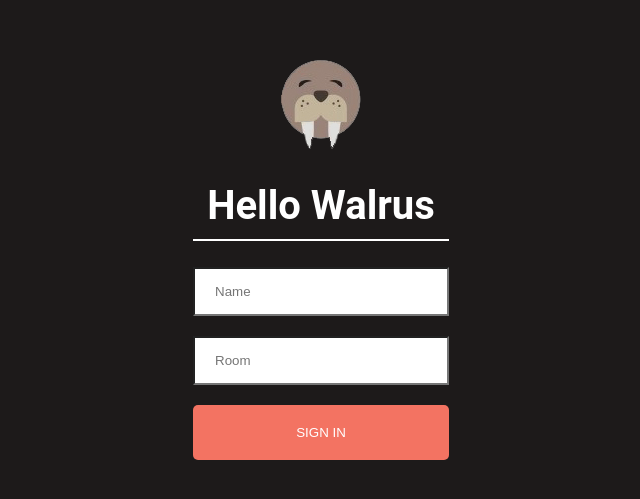
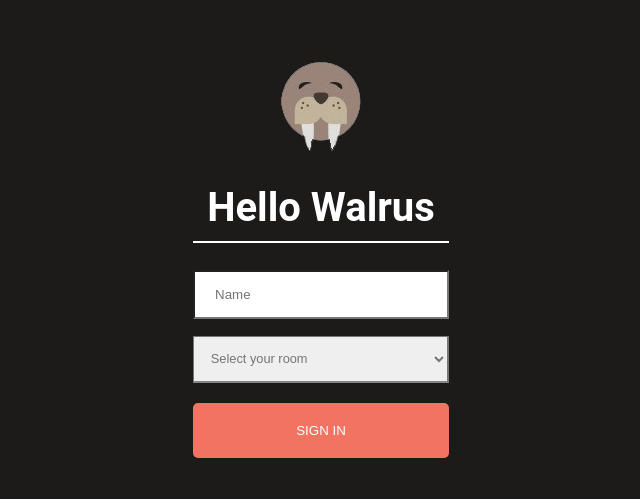
Before and after one commit to douglasdboliveira/walrus-chat-app, a React (Create React App) app in the folder client/: page / in a window 1280 px wide. Shown: the part 141-640 px from the top of the page, without its empty margins (319-959 px from the left). Built offline with nearby package versions, Linux system fonts and the light colour scheme.

Commit message:
start creating rooms

```diff
--- a/client/package.json
+++ b/client/package.json
@@ -8,6 +8,7 @@
     "@testing-library/user-event": "^12.7.1",
     "emoji-picker-react": "^3.4.2",
     "react": "^17.0.1",
+    "react-css-dropdown": "^1.1.2",
     "react-dom": "^17.0.1",
     "react-emoji": "^0.5.0",
     "react-router-dom": "^5.2.0",
--- a/client/src/components/Join/Join.css
+++ b/client/src/components/Join/Join.css
@@ -69,3 +69,14 @@ html, body {
   button:focus {
     outline: 0;
   }
+
+  .dropdown {
+    border-right: 2px solid rgb(118, 118, 118);
+    border-bottom: 2px solid rgb(133, 133, 133);
+    padding: 5%;
+    width: 100%;
+    height: 47px;
+    font-size: 0.8em;
+    color: #757575;
+    margin-block-start: 1.34em;
+}
--- a/client/src/components/Join/Join.js
+++ b/client/src/components/Join/Join.js
@@ -1,4 +1,4 @@
-import React, { useState } from 'react';
+import React, { useState, useRef } from 'react';
 import { Link } from 'react-router-dom';
 
 import './Join.css';
@@ -6,6 +6,7 @@ import './Join.css';
 const Join = () => {
     const [name, setName] = useState('');
     const [room, setRoom] = useState('');
+    const dropdownRef = useRef('');
 
     return (
         <div className="joinOuterContainer">
@@ -13,8 +14,17 @@ const Join = () => {
             <img src="Logo.png" alt="" width="81" height="93" />
                 <h1 className="heading">Hello Walrus</h1>
                 <div><input placeholder="Name" className="joinInput" type="text" onChange={(event) => setName(event.target.value)}/></div>
-                <div><input placeholder="Room" className="joinInput mt-20" type="text" onChange={(event) => setRoom(event.target.value)}/></div>
-                <Link onClick={event => (!name || !room) ? event.preventDefault() : null} to={`/chat?name=${name}&room=${room}`}>
+                {/*<div><input placeholder="Room" className="joinInput mt-20" type="text" onChange={(event) => setRoom(event.target.value)}/></div>*/}
+                <div>
+                    <select className="dropdown" ref={dropdownRef} onClick={(event) => setRoom(event.target.value)}>
+                        <option>Select your room</option>
+                        <option>feijoada</option>
+                        <option>tapioca</option>
+                        <option>brigadeiro</option>
+                        <option>farofa</option>
+                    </select>
+                </div>
+                <Link onClick={event => (!name || room == 'Select your room') ? event.preventDefault() : null} to={`/chat?name=${name}&room=${room}`}>
                     <button className="button mt-20" type="submit">Sign In</button>
                 </Link>
             </div>
```
Also changed, not shown: 1 other file (tests, documents, lock files or other folders).
